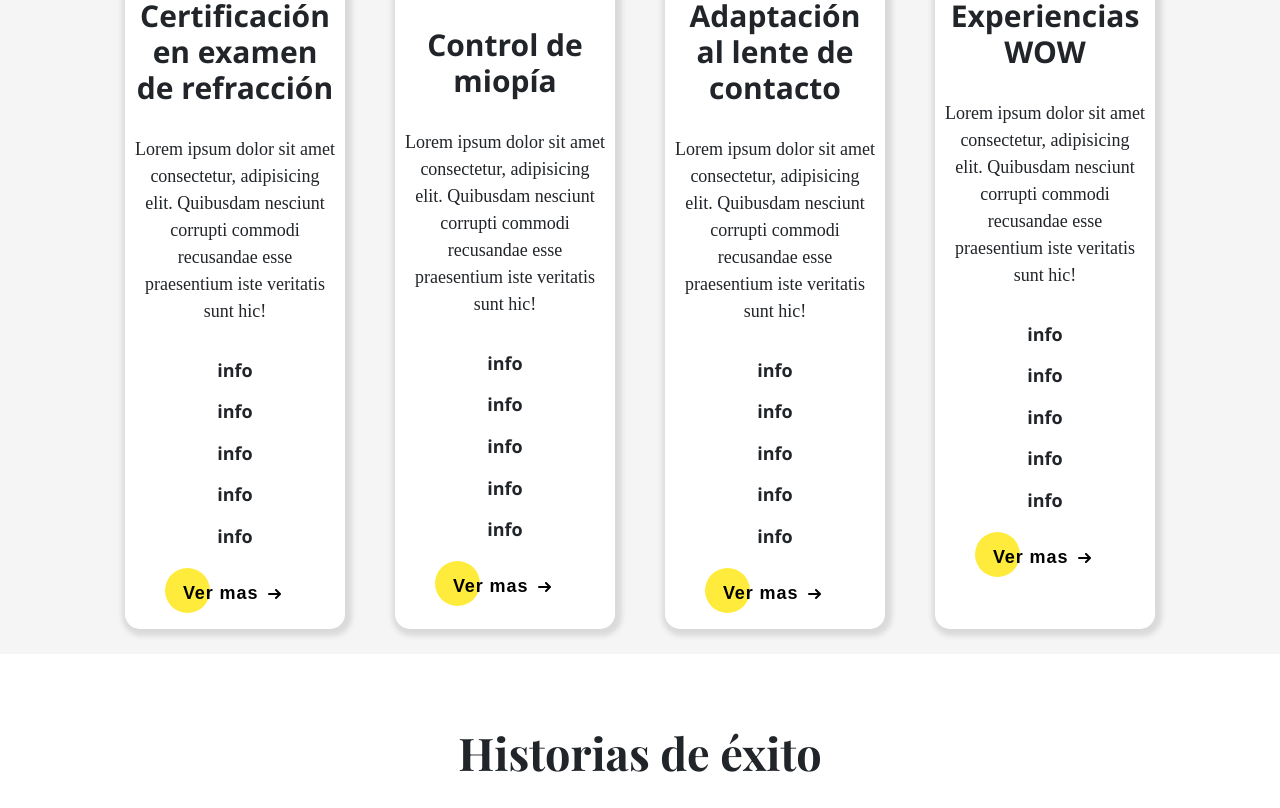
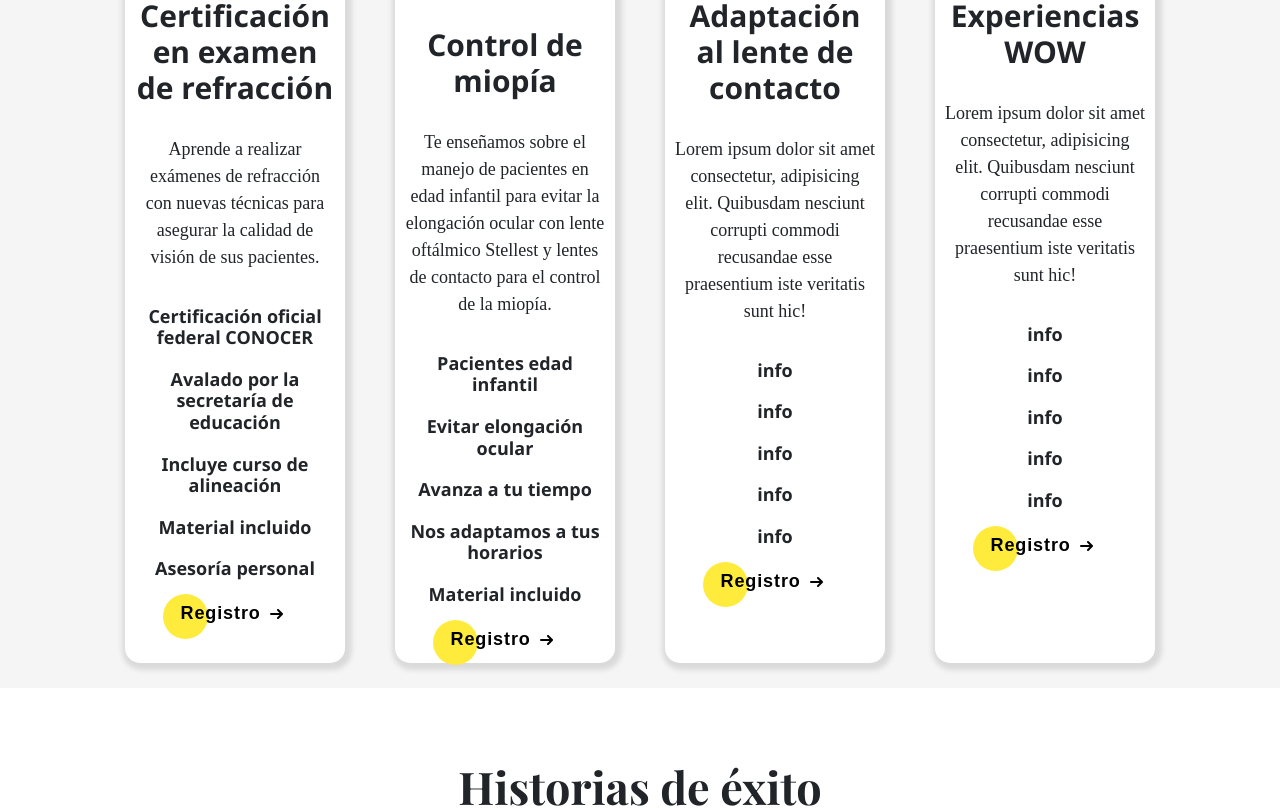
Before and after one commit to luislealdev/cursos-optometr-a-node, a website: page index.html in a window 1280 px wide. Shown: the part 2806-3614 px from the top of the page. Drawn offline with nearby package versions, Linux system fonts and the light colour scheme.

Commit message:
Update info

```diff
--- a/index.html
+++ b/index.html
@@ -210,10 +210,10 @@
                 <h1>Cursos de Optometría</h1>
                 <p>Preocupados por tu aprendizaje, Cursos de Optometría ha creado diferentes alternativas para tí;
                     Formación en optometría y experiencias WOW. ¿Quieres saber más?</p>
-                    <a href="#cursos">
-                        <button class="w3-btn w3-round-xxlarge w3-yellow ">Conoce nuestros cursos y
-                            certificaciones</button>
-                    </a>
+                <a href="#cursos">
+                    <button class="w3-btn w3-round-xxlarge w3-yellow ">Conoce nuestros cursos y
+                        certificaciones</button>
+                </a>
 
             </div>
         </div>
@@ -283,7 +283,8 @@
         <div class="mainPart2">
             <div class="text-container w-100">
                 <h1>¡Entérate de las últimas noticias!</h1>
-                <p>Ingresa tu correo y recibe las últimas notificaciones de cursos disponibles, descuentos y muchos más. </p>
+                <p>Ingresa tu correo y recibe las últimas notificaciones de cursos disponibles, descuentos y muchos más.
+                </p>
 
                 <form action="/" method="POST">
                     <input class="form-control form-control-lg w3-half" name="email" type="email" id="email" required
@@ -308,47 +309,44 @@
                 <img src="img/refraccion.png" alt="">
 
                 <h4>Certificación en examen de refracción</h4>
-                <p>Lorem ipsum dolor sit amet consectetur, adipisicing elit. Quibusdam nesciunt corrupti commodi
-                    recusandae esse praesentium iste veritatis sunt hic!
+                <p>Aprende a realizar exámenes de refracción con nuevas técnicas para asegurar la calidad de visión de
+                    sus pacientes.
                 </p>
-                <h5>info</h5>
-                <h5>info</h5>
-                <h5>info</h5>
-                <h5>info</h5>
-                <h5>info</h5>
+                <h5>Certificación oficial federal CONOCER</h5>
+                <h5>Avalado por la secretaría de educación</h5>
+                <h5>Incluye curso de alineación</h5>
+                <h5>Material incluido</h5>
+                <h5>Asesoría personal</h5>
 
-                <button class="cta">
-                    <span>Ver mas</span>
+                <a class="cta no-textDecoration" href="/registro">
+                    <span>Registro</span>
                     <svg viewBox="0 0 13 10" height="10px" width="15px">
                         <path d="M1,5 L11,5"></path>
                         <polyline points="8 1 12 5 8 9"></polyline>
                     </svg>
-                </button>
+                </a>
             </div>
             <div class="">
                 <img src="img/miopia.png" alt="">
-
                 <h4>Control de miopía</h4>
-                <p>Lorem ipsum dolor sit amet consectetur, adipisicing elit. Quibusdam nesciunt corrupti commodi
-                    recusandae esse praesentium iste veritatis sunt hic!
+                <p> Te enseñamos sobre el manejo de pacientes en edad infantil para evitar la elongación ocular con
+                    lente oftálmico Stellest y lentes de contacto para el control de la miopía.
                 </p>
-                <h5>info</h5>
-                <h5>info</h5>
-                <h5>info</h5>
-                <h5>info</h5>
-                <h5>info</h5>
-
-                <button class="cta">
-                    <span>Ver mas</span>
+                <h5>Pacientes edad infantil</h5>
+                <h5>Evitar elongación ocular</h5>
+                <h5>Avanza a tu tiempo</h5>
+                <h5>Nos adaptamos a tus horarios</h5>
+                <h5>Material incluido</h5>
+                <a class="cta no-textDecoration" href="/registro">
+                    <span>Registro</span>
                     <svg viewBox="0 0 13 10" height="10px" width="15px">
                         <path d="M1,5 L11,5"></path>
                         <polyline points="8 1 12 5 8 9"></polyline>
                     </svg>
-                </button>
+                </a>
             </div>
             <div class="">
                 <img src="img/lenteDeContacto.png" alt="">
-
                 <h4>Adaptación al lente de contacto</h4>
                 <p>Lorem ipsum dolor sit amet consectetur, adipisicing elit. Quibusdam nesciunt corrupti commodi
                     recusandae esse praesentium iste veritatis sunt hic!
@@ -359,13 +357,13 @@
                 <h5>info</h5>
                 <h5>info</h5>
 
-                <button class="cta">
-                    <span>Ver mas</span>
+                <a class="cta no-textDecoration" href="/registro">
+                    <span>Registro</span>
                     <svg viewBox="0 0 13 10" height="10px" width="15px">
                         <path d="M1,5 L11,5"></path>
                         <polyline points="8 1 12 5 8 9"></polyline>
                     </svg>
-                </button>
+                </a>
             </div>
             <div class="">
                 <img src="img/refraccion.png" alt="">
@@ -380,13 +378,13 @@
                 <h5>info</h5>
                 <h5>info</h5>
 
-                <button class="cta">
-                    <span>Ver mas</span>
+                <a class="cta no-textDecoration" href="/registro">
+                    <span>Registro</span>
                     <svg viewBox="0 0 13 10" height="10px" width="15px">
                         <path d="M1,5 L11,5"></path>
                         <polyline points="8 1 12 5 8 9"></polyline>
                     </svg>
-                </button>
+                </a>
             </div>
         </section>
 
```
